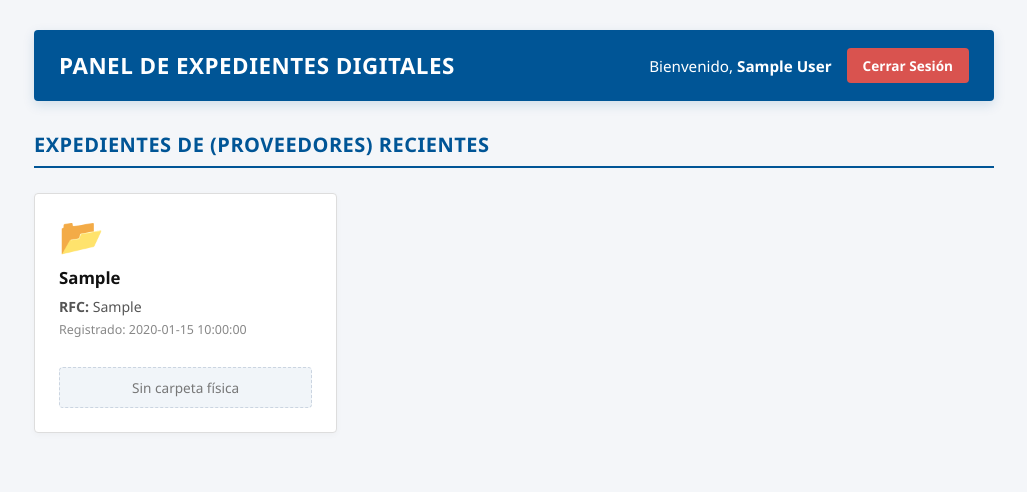
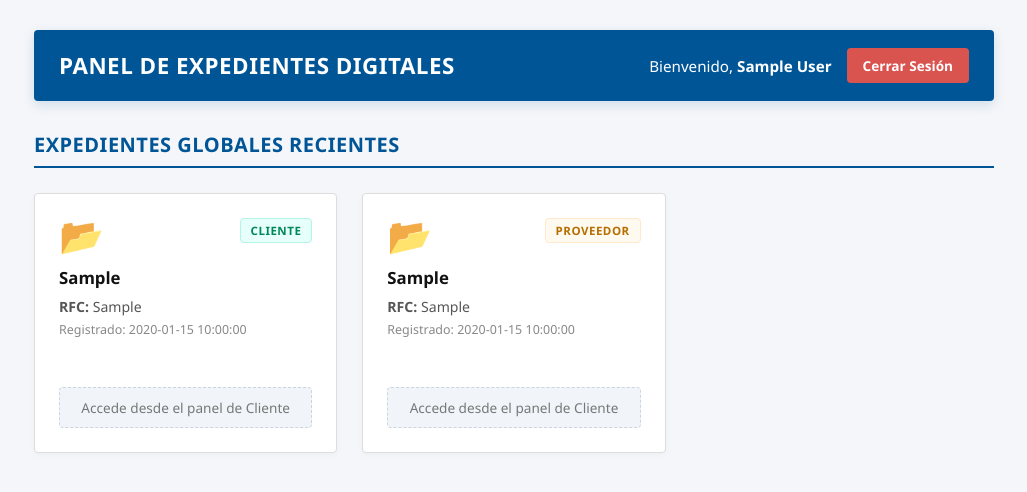
Before and after one commit to johanUtm04/Formulario-Proveedores-Pihcsa, a PHP site: page /admin.php in a window 1280 px wide. Shown: the top 492 px of the page, without its empty margins (126-1153 px from the left). Run offline with PHP 8.4, Linux system fonts and the light colour scheme; the visitor is signed in with stand-in values (Sample User, id 1); tables that the repository leaves empty or names only in its code hold one stand-in row (values such as "Sample post").

Commit message:
feat(style): change message folders

```diff
--- a/admin.php
+++ b/admin.php
@@ -8,7 +8,11 @@ if (!isset($_SESSION['admin_logged_in']) || $_SESSION['admin_logged_in'] !== tru
 
 require_once 'conexion.php';
 
-$sql = "SELECT id, razon_social, rfc, fecha_registro FROM clients_form ORDER BY fecha_registro DESC";
+$sql = "SELECT id, razon_social COLLATE utf8mb4_general_ci AS razon_social, rfc COLLATE utf8mb4_general_ci AS rfc, fecha_registro, 'Cliente' AS tipo FROM clients_form
+        UNION ALL
+        SELECT id, razon_social COLLATE utf8mb4_general_ci AS razon_social, rfc COLLATE utf8mb4_general_ci AS rfc, fecha_registro, 'Proveedor' AS tipo FROM providers_form
+        ORDER BY fecha_registro DESC";
+
 $resultado = mysqli_query($conexion, $sql);
 ?>
 
@@ -107,7 +111,7 @@ $resultado = mysqli_query($conexion, $sql);
             display: flex;
             flex-direction: column;
             justify-content: space-between;
-            min-height: 240px;
+            min-height: 260px;
             box-sizing: border-box;
         }
 
@@ -117,10 +121,37 @@ $resultado = mysqli_query($conexion, $sql);
             border-color: #005596;
         }
 
+        .top-tarjeta {
+            display: flex;
+            justify-content: space-between;
+            align-items: flex-start;
+            margin-bottom: 12px;
+        }
+
         .icon-folder {
             font-size: 36px;
-            margin-bottom: 12px;
             line-height: 1;
+        }
+
+        .badge-tipo {
+            font-size: 0.72rem;
+            font-weight: bold;
+            text-transform: uppercase;
+            padding: 4px 10px;
+            border-radius: 4px;
+            letter-spacing: 0.5px;
+        }
+
+        .badge-cliente {
+            background-color: #e6fffa;
+            color: #00875a;
+            border: 1px solid #b3f5e4;
+        }
+
+        .badge-proveedor {
+            background-color: #fffaf0;
+            color: #b76e00;
+            border: 1px solid #ffe8cc;
         }
 
         .tarjeta-titulo {
@@ -211,15 +242,16 @@ $resultado = mysqli_query($conexion, $sql);
     </div>
 
     <div class="section-title">
-        <h3>Expedientes de (Proveedores) Recientes</h3>
+        <h3>Expedientes Globales Recientes</h3>
     </div>
 
     <div class="grid-expedientes">
         <?php
         if ($resultado && mysqli_num_rows($resultado) > 0):
-            while($cliente = mysqli_fetch_assoc($resultado)):
-                $rfc_cliente = $cliente['rfc'];
-                $ruta_carpeta = "uploads/" . $rfc_cliente;
+            while($registro = mysqli_fetch_assoc($resultado)):
+                $rfc_registro = $registro['rfc'];
+                $tipo_registro = $registro['tipo'];
+                $ruta_carpeta = "uploads/" . $rfc_registro;
                 $existe_carpeta = is_dir($ruta_carpeta);
 
                 $conteo_archivos = 0;
@@ -229,16 +261,23 @@ $resultado = mysqli_query($conexion, $sql);
                         $conteo_archivos = count($archivos);
                     }
                 }
+
+                $css_badge = ($tipo_registro === 'Cliente') ? 'badge-cliente' : 'badge-proveedor';
         ?>
             <div class="tarjeta-expediente">
                 <div>
-                    <div class="icon-folder">
-                        <?php echo ($existe_carpeta && $conteo_archivos > 0) ? '📁' : '📂'; ?>
+                    <div class="top-tarjeta">
+                        <div class="icon-folder">
+                            <?php echo ($existe_carpeta && $conteo_archivos > 0) ? '📁' : '📂'; ?>
+                        </div>
+                        <span class="badge-tipo <?php echo $css_badge; ?>">
+                            <?php echo $tipo_registro; ?>
+                        </span>
                     </div>
-                    <div class="tarjeta-titulo"><?php echo htmlspecialchars($cliente['razon_social']); ?></div>
+                    <div class="tarjeta-titulo"><?php echo htmlspecialchars($registro['razon_social']); ?></div>
                     <div class="tarjeta-sub">
-                        <strong>RFC:</strong> <?php echo htmlspecialchars($rfc_cliente); ?>
-                        <span>Registrado: <?php echo $cliente['fecha_registro']; ?></span>
+                        <strong>RFC:</strong> <?php echo htmlspecialchars($rfc_registro); ?>
+                        <span>Registrado: <?php echo $registro['fecha_registro']; ?></span>
                     </div>
                 </div>
 
@@ -247,9 +286,9 @@ $resultado = mysqli_query($conexion, $sql);
                         <div class="badge-archivos">
                             <?php echo $conteo_archivos; ?> <?php echo ($conteo_archivos == 1) ? 'archivo cargado' : 'archivos cargados'; ?>
                         </div>
-                        <a href="ver_expediente.php?rfc=<?php echo urlencode($rfc_cliente); ?>" class="btn-ver">Ver Documentos</a>
+                        <a href="ver_expediente.php?rfc=<?php echo urlencode($rfc_registro); ?>&tipo=<?php echo urlencode($tipo_registro); ?>" class="btn-ver">Ver Documentos</a>
                     <?php else: ?>
-                        <span class="status-empty">Sin carpeta física</span>
+                        <span class="status-empty">Accede desde el panel de Cliente</span>
                     <?php endif; ?>
                 </div>
             </div>
@@ -257,7 +296,7 @@ $resultado = mysqli_query($conexion, $sql);
             endwhile;
         else:
         ?>
-            <div class="no-data">No se han encontrado registros de clientes en la base de datos.</div>
+            <div class="no-data">No se han encontrado registros en la base de datos.</div>
         <?php endif; ?>
     </div>
 
```
